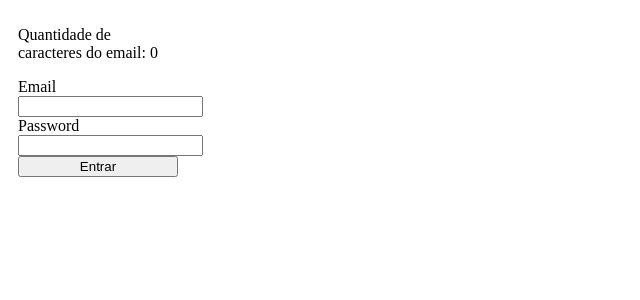
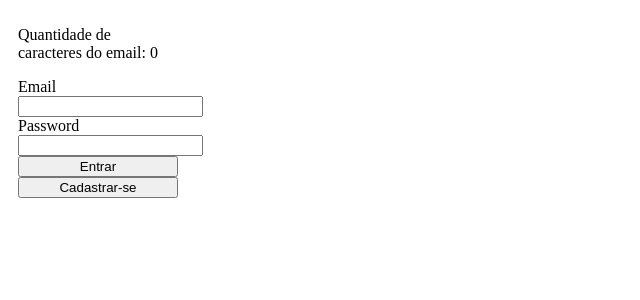
Before and after one commit to guilhermebarrosdev/Curso-React-com-Typescript, a React (Vite) app: page /entrar in a window 1280 px wide. Shown: the top 300 px of the page, without its empty margins (0-640 px from the left). Built offline with nearby package versions, Linux system fonts and the light colour scheme.

Commit message:
:sparkles: Passando children para componentes

```diff
--- a/src/app/pages/login/Login.tsx
+++ b/src/app/pages/login/Login.tsx
@@ -1,4 +1,6 @@
 import { useCallback, useMemo, useRef, useState } from 'react';
+
+import { ButtonLogin } from './components/ButtonLogin';
 import { InputLogin } from './components/InputLogin';
 
 export const Login = () => {
@@ -46,9 +48,15 @@ export const Login = () => {
           onChange={(newValue) => setPassword(newValue)}
         />
 
-        <button type="button" onClick={handleEntrar}>
+        {/* <button type="button" onClick={handleEntrar}>
           Entrar
-        </button>
+        </button> */}
+        <ButtonLogin type="button" onClick={handleEntrar}>
+          Entrar
+        </ButtonLogin>
+        <ButtonLogin type="button" onClick={handleEntrar}>
+          Cadastrar-se
+        </ButtonLogin>
       </form>
     </div>
   );
--- /dev/null
+++ b/src/app/pages/login/components/ButtonLogin.tsx
@@ -0,0 +1,19 @@
+import React from 'react';
+
+interface IButtonLoginProps {
+  type?: 'button' | 'submit' | 'reset' | undefined;
+  onClick: () => void;
+  children: React.ReactNode;
+}
+
+export const ButtonLogin: React.FC<IButtonLoginProps> = ({
+  type,
+  onClick,
+  children,
+}) => {
+  return (
+    <button type={type} onClick={onClick}>
+      {children}
+    </button>
+  );
+};
```
